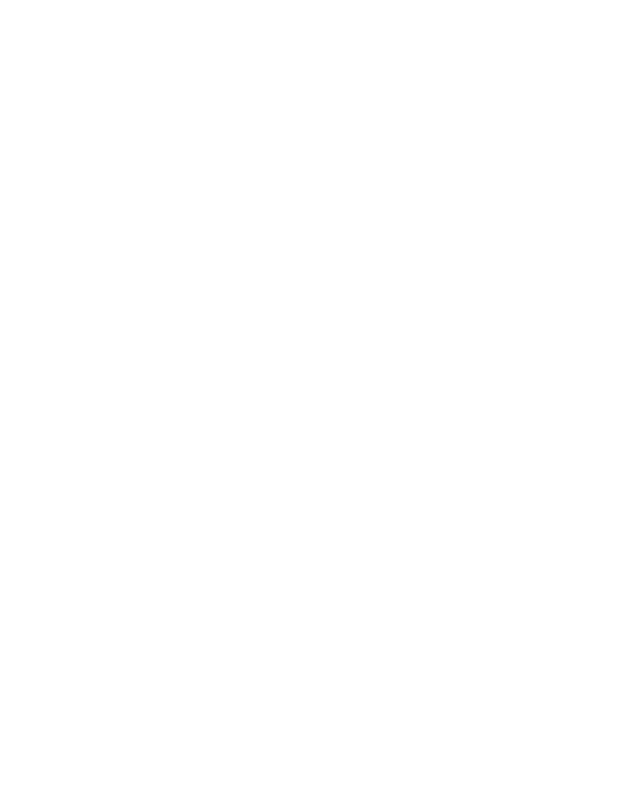
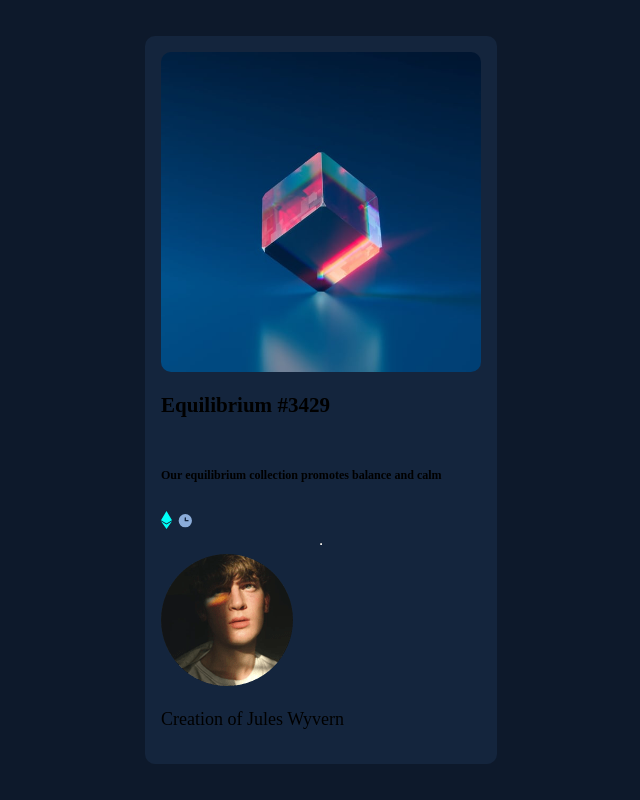
Before and after one commit to dankrzeminski32/cardComponent, a plain HTML site: page index.html in a window 1280 px wide. Shown: the whole page, without its empty margins (319-959 px from the left). Drawn offline with Linux system fonts and the light colour scheme.

Commit message:
card is centered and contains all neccessary content

```diff
--- a/index.html
+++ b/index.html
@@ -7,5 +7,31 @@
     <link rel="stylesheet" href="main.css" />
     <title>Frontend Mentor | NFT preview card component</title>
   </head>
-  <body></body>
+  <body>
+    <div class="container">
+      <div class="card">
+        <img
+          class="cube"
+          src="images/image-equilibrium.jpg"
+          alt="A cube being tilted on one of its 4 corners"
+        />
+        <h3 class="username">Equilibrium #3429</h3>
+        <h6 class="caption">
+          Our equilibrium collection promotes balance and calm
+        </h6>
+        <div class="container-etherium">
+          <img src="images/icon-ethereum.svg" alt="Etherium stock prices" />
+          <img src="images/icon-clock.svg" alt="Clock" />
+        </div>
+        <hr class="line" />
+        <div class="container-cardfooter">
+          <img
+            src="images/image-avatar.png"
+            alt="selfie picture of human male"
+          />
+          <p>Creation of Jules Wyvern</p>
+        </div>
+      </div>
+    </div>
+  </body>
 </html>
--- a/main.css
+++ b/main.css
@@ -0,0 +1,36 @@
+:root {
+  --softblue: hsl(215, 51%, 70%);
+  --cyan: hsl(178, 100%, 50%);
+  --Verydarkblue1: hsl(217, 54%, 11%);
+  --Verydarkblue2: hsl(216, 50%, 16%);
+  --Verydarkblue3: hsl(215, 32%, 27%);
+  --white: hsl(0, 0%, 100%);
+}
+
+body {
+  margin: 0;
+  padding: 0;
+  box-sizing: border-box;
+  font-size: 18px;
+  background-color: var(--Verydarkblue1);
+}
+
+.container {
+  min-height: 100vh;
+  display: flex;
+  align-items: center;
+  justify-content: center;
+}
+
+.card {
+  display: flex;
+  flex-direction: column;
+  width: 20rem;
+  background-color: var(--Verydarkblue2);
+  padding: 1rem;
+  border-radius: 10px;
+}
+
+.cube {
+  border-radius: 10px;
+}
```
Also changed, not shown: images/favicon-32x32.png (added), images/icon-clock.svg (added), images/icon-ethereum.svg (added), images/icon-view.svg (added), images/image-avatar.png (added), images/image-equilibrium.jpg (added).
